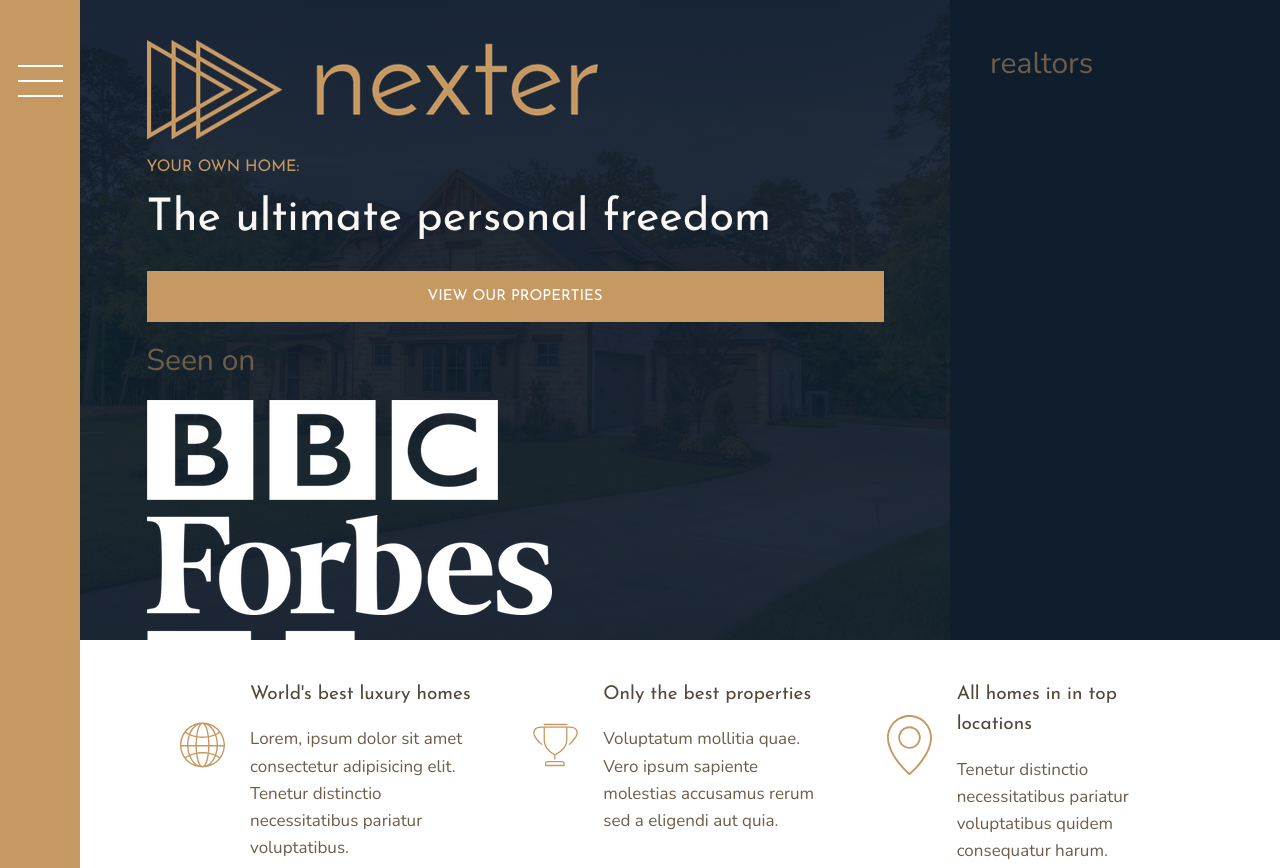
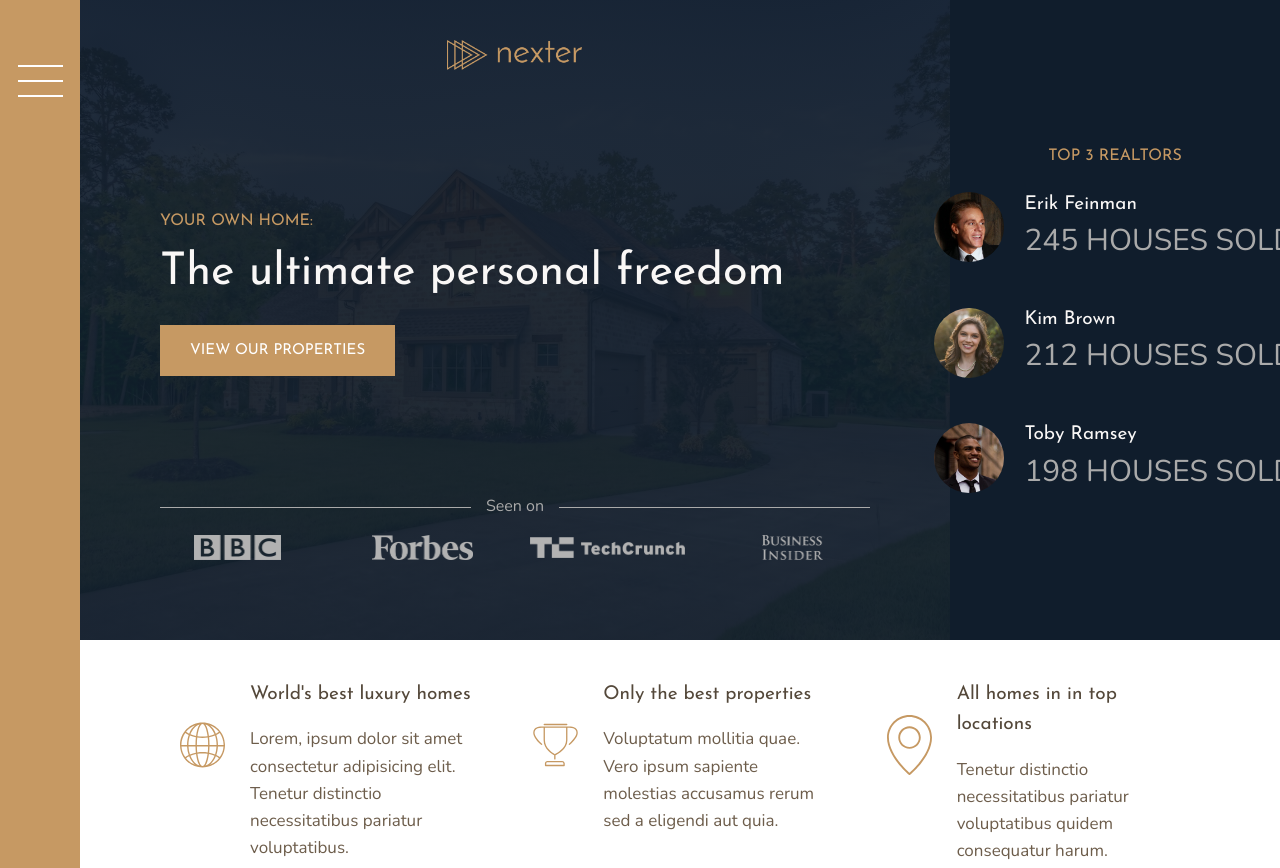
Before and after one commit to pkErbynn/advanced-css-and-sass, a website: page nexter/index.html in a window 1280 px wide. Shown: the top 868 px of the page. Drawn offline with nearby package versions, Linux system fonts and the light colour scheme.

Commit message:
fix footer + header

```diff
--- a/nexter/index.html
+++ b/nexter/index.html
@@ -31,7 +31,26 @@
         </header>
 
         <div class="realtors">
-            realtors
+            <h3 class="heading-3">Top 3 Realtors</h3>
+            <div class="realtors__list">
+                <img src="img/realtor-1.jpeg" alt="Realtor 1" class="realtors__img">
+                <div class="realtors__details">
+                    <h4 class="heading-4 heading-4--light">Erik Feinman</h4>
+                    <p class="realtors__sold">245 houses sold</p>
+                </div>
+
+                <img src="img/realtor-2.jpeg" alt="Realtor 2" class="realtors__img">
+                <div class="realtors__details">
+                    <h4 class="heading-4 heading-4--light">Kim Brown</h4>
+                    <p class="realtors__sold">212 houses sold</p>
+                </div>
+
+                <img src="img/realtor-3.jpeg" alt="Realtor 3" class="realtors__img">
+                <div class="realtors__details">
+                    <h4 class="heading-4 heading-4--light">Toby Ramsey</h4>
+                    <p class="realtors__sold">198 houses sold</p>
+                </div>
+            </div>
         </div>
 
         <section class="features">
@@ -316,11 +335,6 @@
             <figure class="gallery__item gallery__item--14"><img src="img/gal-14.jpeg" alt="Gallery image 14" class="gallery__img"></figure>
         </section>
 
-        <div class="section footer">
-            footer
-        </div>
-    </body>
-
         <footer class="footer">
             <ul class="nav">
                     <li class="nav__item"><a href="#" class="nav__link">Find your dream home</a></li>
@@ -334,4 +348,6 @@
                 &copy; Copyright 2017 by Jonas Schmedtmann. Feel free to use this project for your own purposes. This does NOT apply if you plan to produce your own course or tutorials based on this project.
             </p>
         </footer>
+    </body>
+
 </html>
--- a/nexter/sass/_header.scss
+++ b/nexter/sass/_header.scss
@@ -21,45 +21,46 @@
     //     padding: 5rem;
     // }
 
-    // &__logo {
-    //     height: 3rem;
-    //     justify-self: center;
-    // }
+    &__logo {
+        height: 3rem;
+        justify-self: center;
+    }
 
-    // &__btn {
-    //     align-self: start;
-    //     justify-self: start;
-    // }
+    &__btn {
+        align-self: start;
+        justify-self: start;
+    }
 
-    // &__seenon-text {
-    //     display: grid;
-    //     grid-template-columns: 1fr max-content 1fr;
-    //     grid-column-gap: 1.5rem;
-    //     align-items: center;
+    &__seenon-text {
+        display: grid;
+        grid-template-columns: 1fr max-content 1fr;
+        grid-column-gap: 1.5rem;
+        align-items: center;
 
-    //     font-size: 1.6rem;
-    //     color: $color-grey-light-2;
+        font-size: 1.6rem;
+        color: $color-grey-light-2;
 
-    //     &::before,
-    //     &::after {
-    //         content: "";
-    //         height: 1px;
-    //         display: block;
-    //         background-color: currentColor;
-    //     }
-    // }
+        // ------- seen on ------
+        &::before,
+        &::after {
+            content: "";
+            height: 1px;
+            display: block;
+            background-color: currentColor; // uses L#41
+        }
+    }
 
-    // &__seenon-logos {
-    //     display: grid;
-    //     grid-template-columns: repeat(4, 1fr);
-    //     grid-column-gap: 3rem;
-    //     justify-items: center;
-    //     align-items: center;
+    &__seenon-logos {
+        display: grid;
+        grid-template-columns: repeat(4, 1fr);
+        grid-column-gap: 3rem;
+        justify-items: center;
+        align-items: center;
 
-    //     img {
-    //         max-height: 2.5rem;
-    //         max-width: 100%;
-    //         filter: brightness(70%);
-    //     }
-    // }
+        img {
+            max-height: 2.5rem;
+            max-width: 100%;
+            filter: brightness(70%);    // star
+        }
+    }
 }
--- a/nexter/sass/_realtors.scss
+++ b/nexter/sass/_realtors.scss
@@ -1,43 +1,43 @@
 .realtors {
     background-color: $color-secondary;
     grid-column: col-start 7 / full-end;
-    // padding: 3rem;
+    padding: 3rem;
 
-    // display: grid;
-    // align-content: center;
-    // justify-content: center;
-    // justify-items: center;
-    // grid-row-gap: 2rem;
+    display: grid;
+    align-content: center;
+    justify-content: center;
+    justify-items: center;
+    grid-row-gap: 2rem;
 
     // // @media only screen and (max-width: $bp-medium) {
     // //     grid-column: 1 / -1;
     // // }
 
-    // // &__list {
-    // //     display: grid;
-    // //     grid-template-columns: min-content max-content;
-    // //     grid-column-gap: 2rem;
-    // //     grid-row-gap: 5vh;
-    // //     align-items: center;
+    &__list {
+        display: grid;
+        grid-template-columns: min-content max-content;
+        grid-column-gap: 2rem;
+        grid-row-gap: 5vh;
+        align-items: center;
 
-    // //     @media only screen and (max-width: $bp-medium) {
-    // //         grid-template-columns: repeat(3, min-content max-content);
-    // //     }
+        // @media only screen and (max-width: $bp-medium) {
+        //     grid-template-columns: repeat(3, min-content max-content);
+        // }
 
-    // //     @media only screen and (max-width: $bp-small) {
-    // //         grid-template-columns: min-content max-content;
-    // //     }
-    // // }
+        // @media only screen and (max-width: $bp-small) {
+        //     grid-template-columns: min-content max-content;
+        // }
+    }
 
-    // // &__img {
-    // //     width: 7rem;
-    // //     border-radius: 50%;
-    // //     display: block;
-    // // }
+    &__img {
+        width: 7rem;
+        border-radius: 50%;
+        display: block;
+    }
 
-    // // &__sold {
-    // //     text-transform: uppercase;
-    // //     color: $color-grey-light-2;
-    // //     margin-top: -3px;
-    // // }
+    &__sold {
+        text-transform: uppercase;
+        color: $color-grey-light-2;
+        margin-top: -3px;
+    }
 }
```
Also changed, not shown: nexter/css/style.css. Lines whose indentation alone changed are shown as unchanged.
